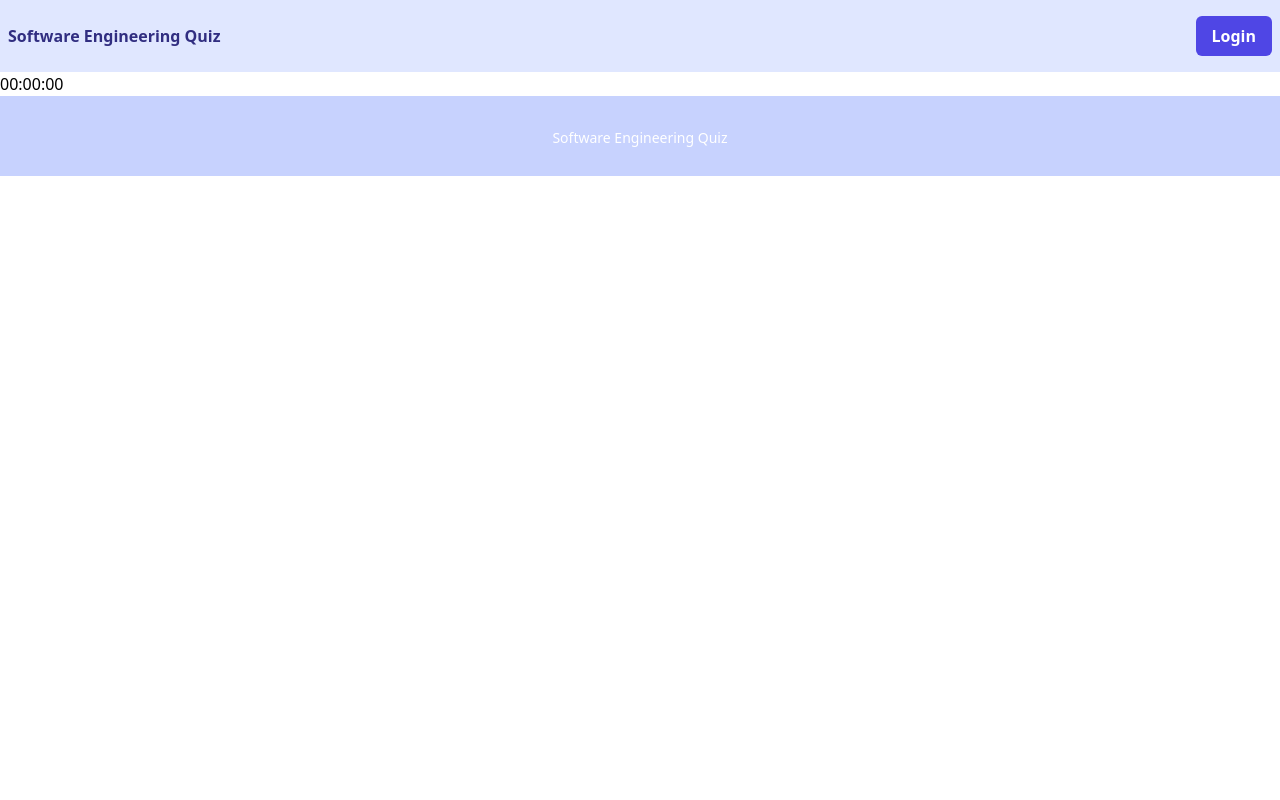
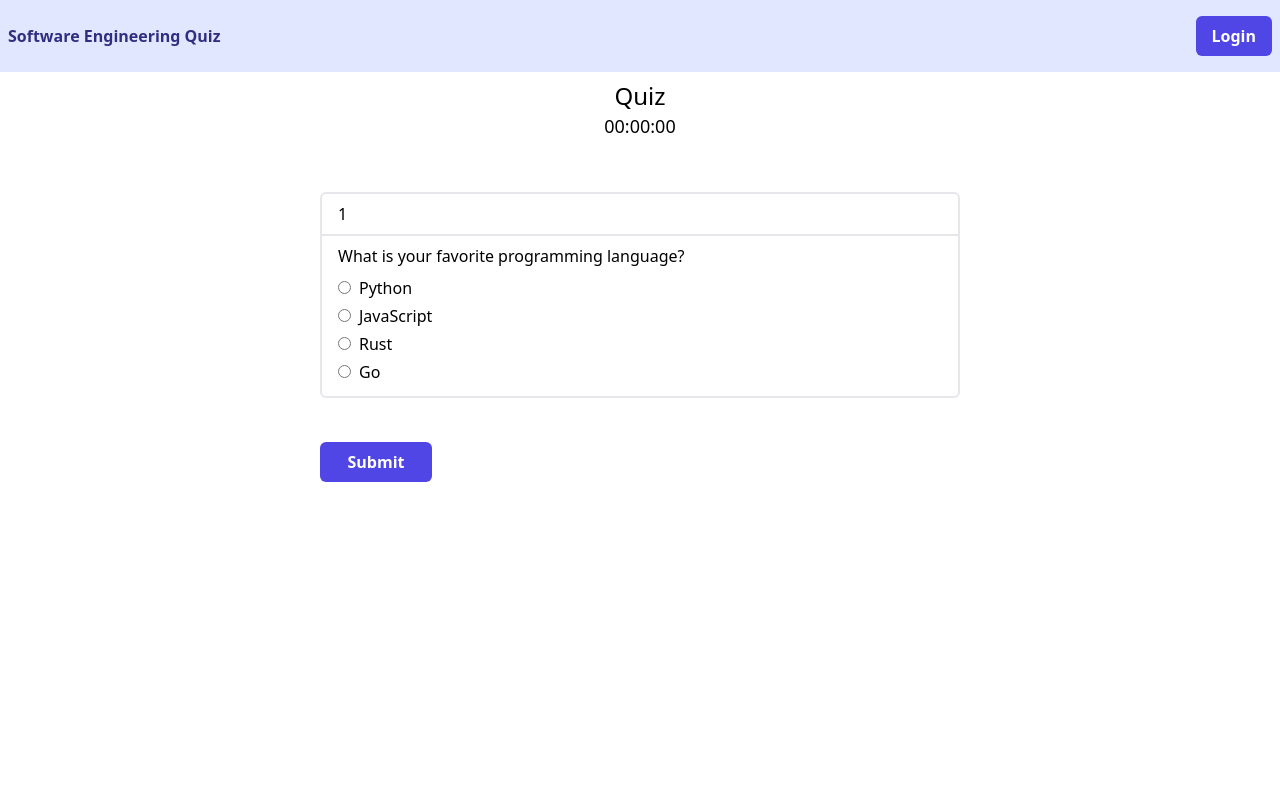
Before and after one commit to alecbar/software-programming-quiz, a Next.js app in the folder next-app/: page /quiz/take/1 in a window 1280 px wide. Shown: the top 800 px of the page. Built offline with nearby package versions, Linux system fonts and the light colour scheme; no server answers.

Commit message:
starting question styling and layout

```diff
--- a/next-app/pages/quiz/take/[id].js
+++ b/next-app/pages/quiz/take/[id].js
@@ -1,4 +1,5 @@
 import { useEffect, useState } from 'react'
+import Head from 'next/head'
 
 
 export default function TakeQuiz() {
@@ -29,8 +30,70 @@ export default function TakeQuiz() {
     }, [timer])
 
     return (
-        <div>
-            <p>{timerString}</p>
+
+        <div className="w-full">
+            <Head>
+                <title>Profile Page</title>
+                <meta name="description" content="Software Programming Quiz" />
+                <link rel="icon" href="/favicon.ico" />
+            </Head>
+
+            <main className="max-w min-h-screen">
+
+
+                <div className="mx-auto p-2 text-center">
+                    <h1 className="text-2xl">Quiz</h1>
+                    <p className="font-light text-lg">{timerString}</p>
+                </div>
+
+                <form>
+
+                <div className="my-11 border-2 w-2/4 mx-auto rounded-md">
+                    <div>
+                        <div className="px-4 py-2 border-b-2">
+                            1
+                        </div>
+
+                        <div className="px-4 py-2">
+                            <fieldset>
+                                <legend className="my-1">
+                                    What is your favorite programming language?
+                                </legend>
+
+                                <div className="my-1">
+                                    <input type="radio"></input>
+                                    <label className="mx-2">Python</label>
+                                </div>
+
+                                <div className="my-1">
+                                    <input type="radio"></input>
+                                    <label className="mx-2">JavaScript</label>
+                                </div>
+
+                                <div className="my-1">
+                                    <input type="radio"></input>
+                                    <label className="mx-2">Rust</label>
+                                </div>
+
+                                <div className="my-1">
+                                    <input type="radio"></input>
+                                    <label className="mx-2">Go</label>
+                                </div>
+
+                            </fieldset>
+                        </div>
+
+                    </div>
+
+                </div>
+
+                <div className="my-3 w-2/4 mx-auto">
+                    <button className="text-white font-semibold bg-indigo-600 w-28 py-2 px-6 rounded-md">Submit</button>
+                </div>
+
+                </form>
+
+            </main>
         </div>
     )
 }
```
